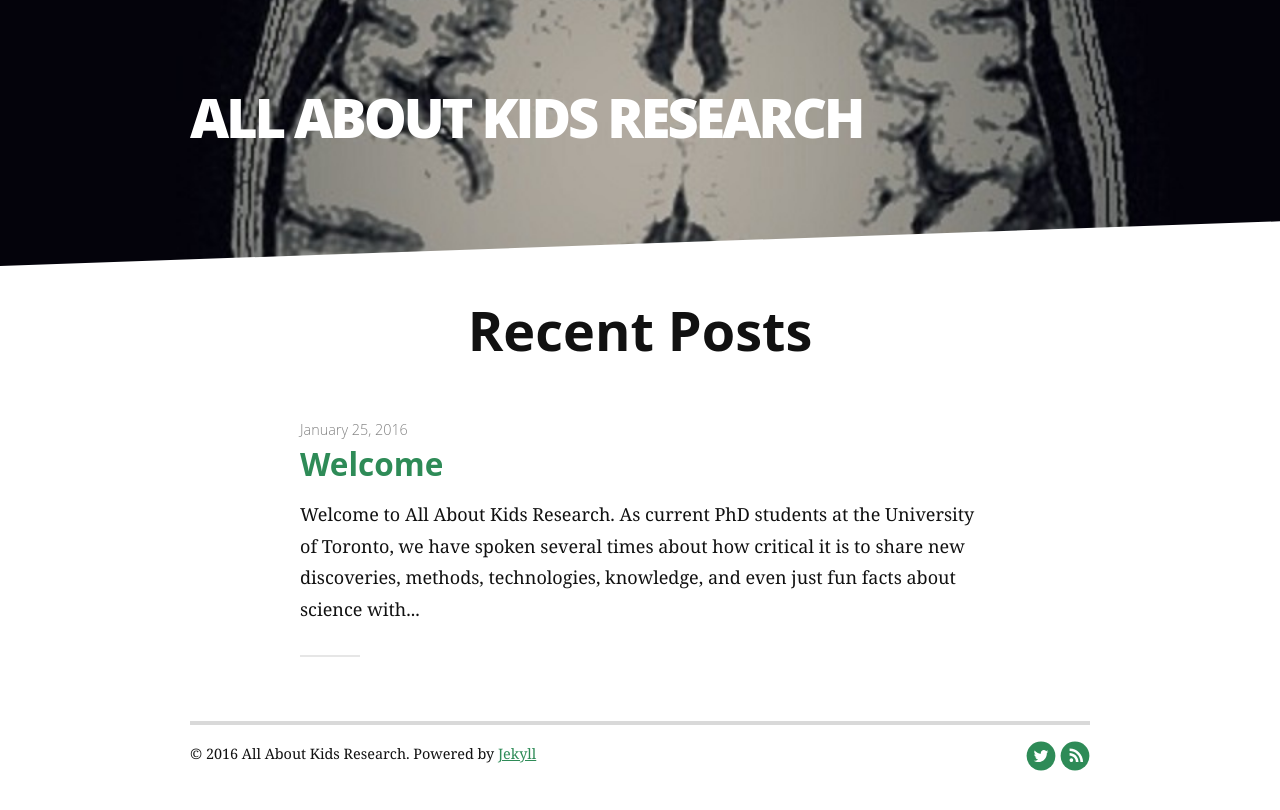
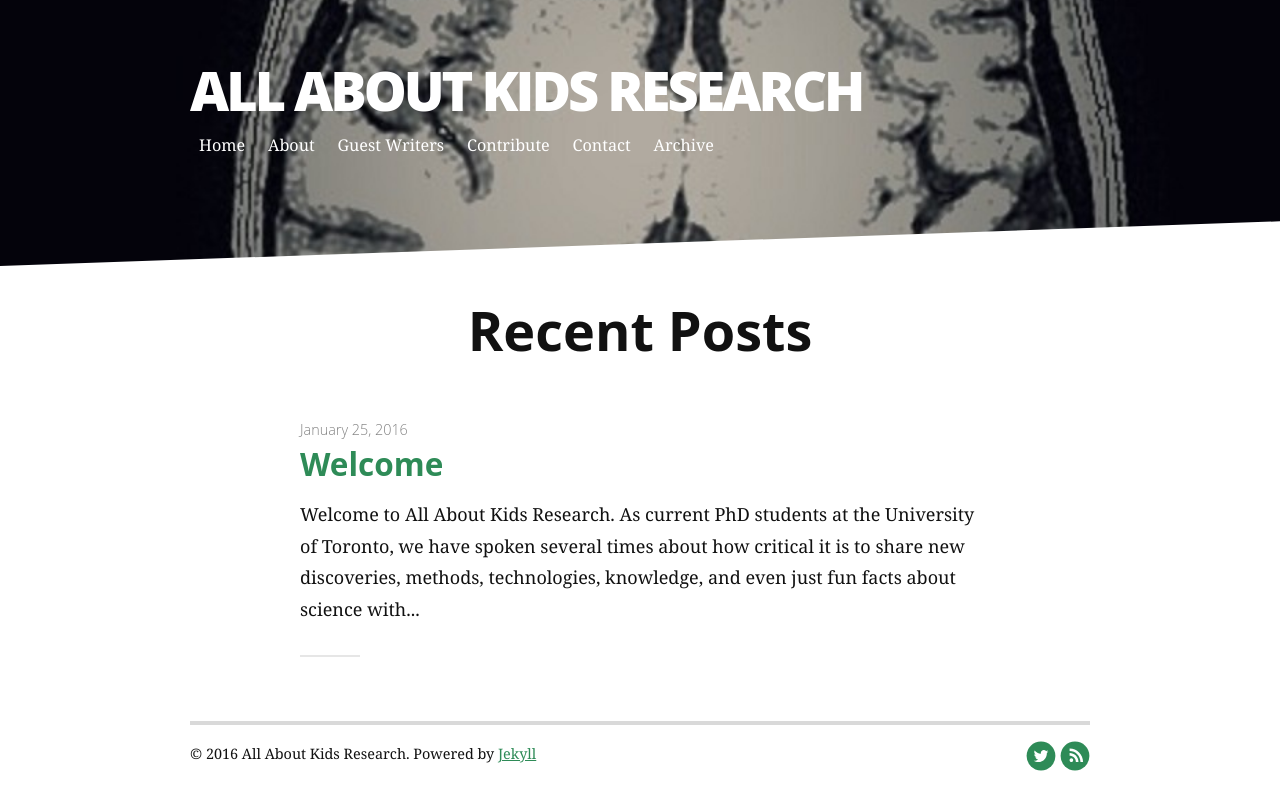
Before and after one commit to SKaakr/SKaakr.github.io, a Jekyll site: the page built from index.html, in a window 1280 px wide. Shown: the top 810 px of the page. Built offline with Jekyll 4.4.1, drawn with Linux system fonts in a browser that asks for light colours; nearby versions of some CDN libraries; Markdown is read by kramdown in place of the engine named in the settings; the list of posts is cut into pages by our own code.

Commit message:
Revert "remove nav"
This reverts commit 2a361dae07b7eb881fbc57d10021d35af99929c9.

```diff
--- a/_config.yml
+++ b/_config.yml
@@ -13,7 +13,18 @@ paginate: 5
 
 
 navigation:
-
+ - title: Home
+   url: /index.html
+ - title: About
+   url: /about
+ - title: Guest Writers
+   url: /guests
+ - title: Contribute
+   url: /contribute
+ - title: Contact
+   url: /contact
+ - title: Archive
+   url: /archive
 
 social:
    twitter: aakrblog
```
